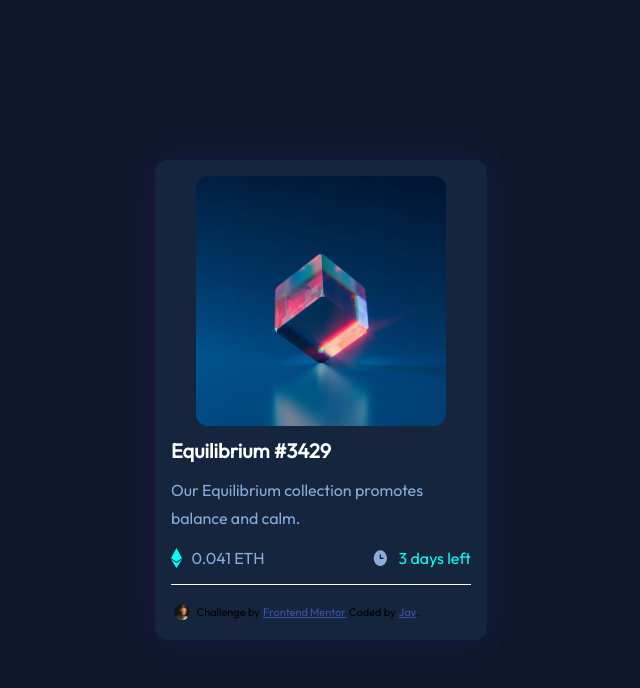
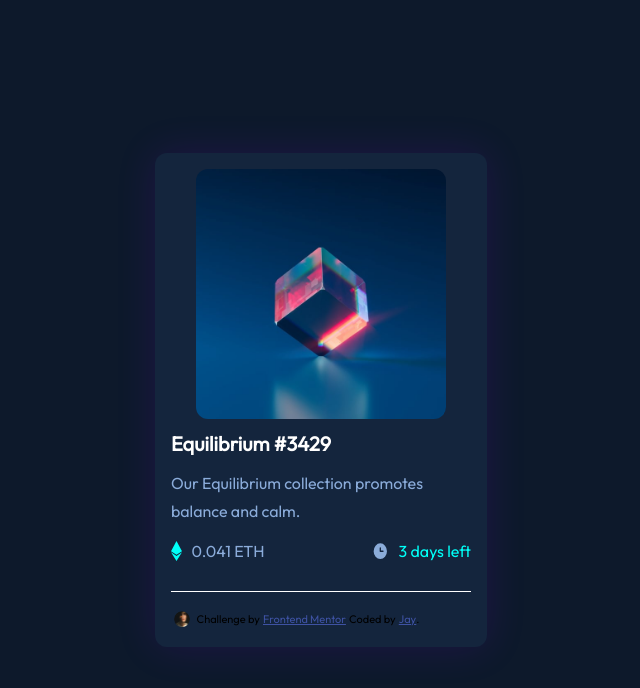
Before and after one commit to Jay31kr/nft-preview-card, a plain HTML site: page index.html in a window 1280 px wide. Shown: the whole page, without its empty margins (319-959 px from the left). Drawn offline with Linux system fonts and the light colour scheme.

Commit message:
Update style.css

```diff
--- a/style.css
+++ b/style.css
@@ -68,7 +68,7 @@ h3 {
     justify-content: space-between;
     margin-top: 1rem;
     border-bottom: 1px solid hsl(0, 0%, 100%);
-    padding-bottom: 1rem;
+    padding-bottom: 30px;
 }
 
 .price img,
```
